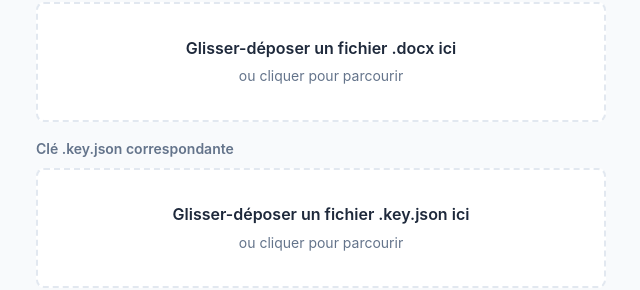
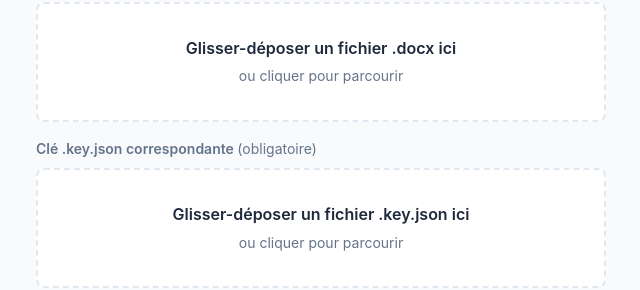
Before and after one commit to tboittin/nanomask, a React (Vite) app: page / in a window 1280 px wide. Both pictures are taken after a click on the button "🔓 Restaurer". Shown: the part 217-507 px from the top of the page, without its empty margins (319-959 px from the left). Built offline with nearby package versions, Linux system fonts and the light colour scheme.

Commit message:
fix: précise que la clé est obligatoire dans l'écran restauration

```diff
--- a/src/components/EcranRestauration.tsx
+++ b/src/components/EcranRestauration.tsx
@@ -41,7 +41,7 @@ export function EcranRestauration() {
 
       <div>
         <h3 style={{ fontSize: '0.875rem', fontWeight: 600, marginBottom: 'var(--espacement-sm)', color: 'var(--couleur-texte-secondaire)' }}>
-          Clé .key.json correspondante
+          Clé .key.json correspondante <span style={{ fontWeight: 400 }}>(obligatoire)</span>
         </h3>
         <FileDropZone
           onFichierChoisi={handleCleChoisie}
```
